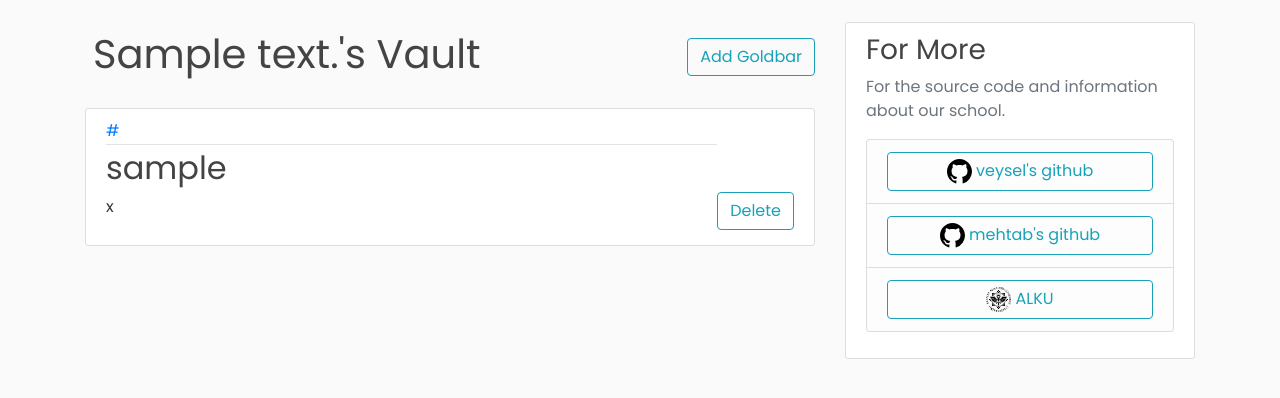
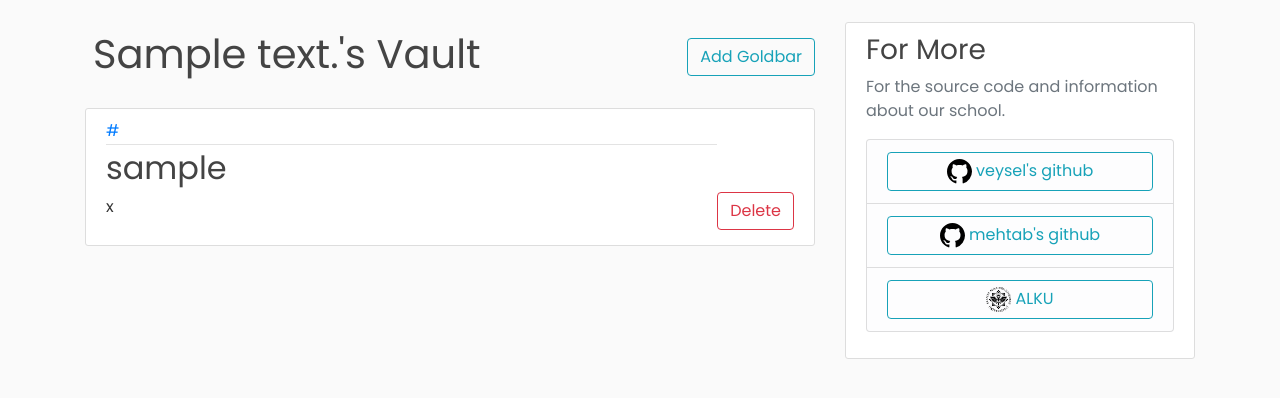
Before and after one commit to VeysDev/password-manager, a Django app: template vault/templates/vault/main.html in a window 1280 px wide. Shown: the part 58-456 px from the top of the page. Run offline with Django 3.2, Linux system fonts and the light colour scheme; tables that the repository leaves empty hold one stand-in row (values such as "Sample post"); the template is opened without the code that fills it: values that come from a table or form of the project are taken from there, most other values are stand-ins (such as "Sample title", 1, 10 or a date in 2020); some libraries are stand-ins or nearby versions.

Commit message:
delete button red and readme.md changes

```diff
--- a/vault/templates/vault/main.html
+++ b/vault/templates/vault/main.html
@@ -23,7 +23,7 @@
             <div>
                 <form action="deleteGoldbar/{{goldbar.id}}/"
                     method="post">{% csrf_token %}
-                    <button class="btn btn-outline-info" type="submit" style="margin-top: 95%;">Delete</button>
+                    <button class="btn btn-outline-danger" type="submit" style="margin-top: 95%;">Delete</button>
                 </form>
             </div>
 
```
Also changed, not shown: README.md, 1 other file.
